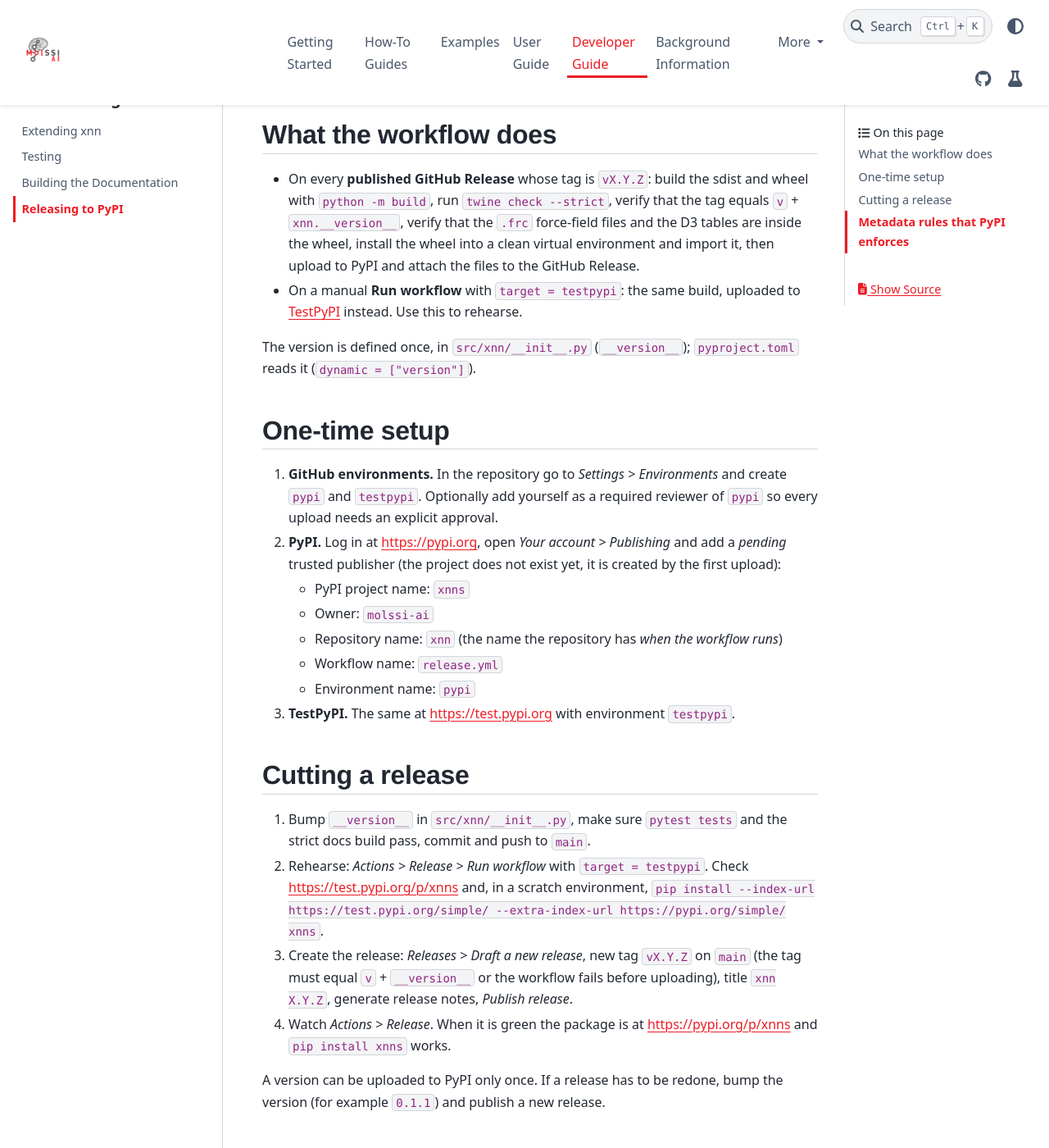
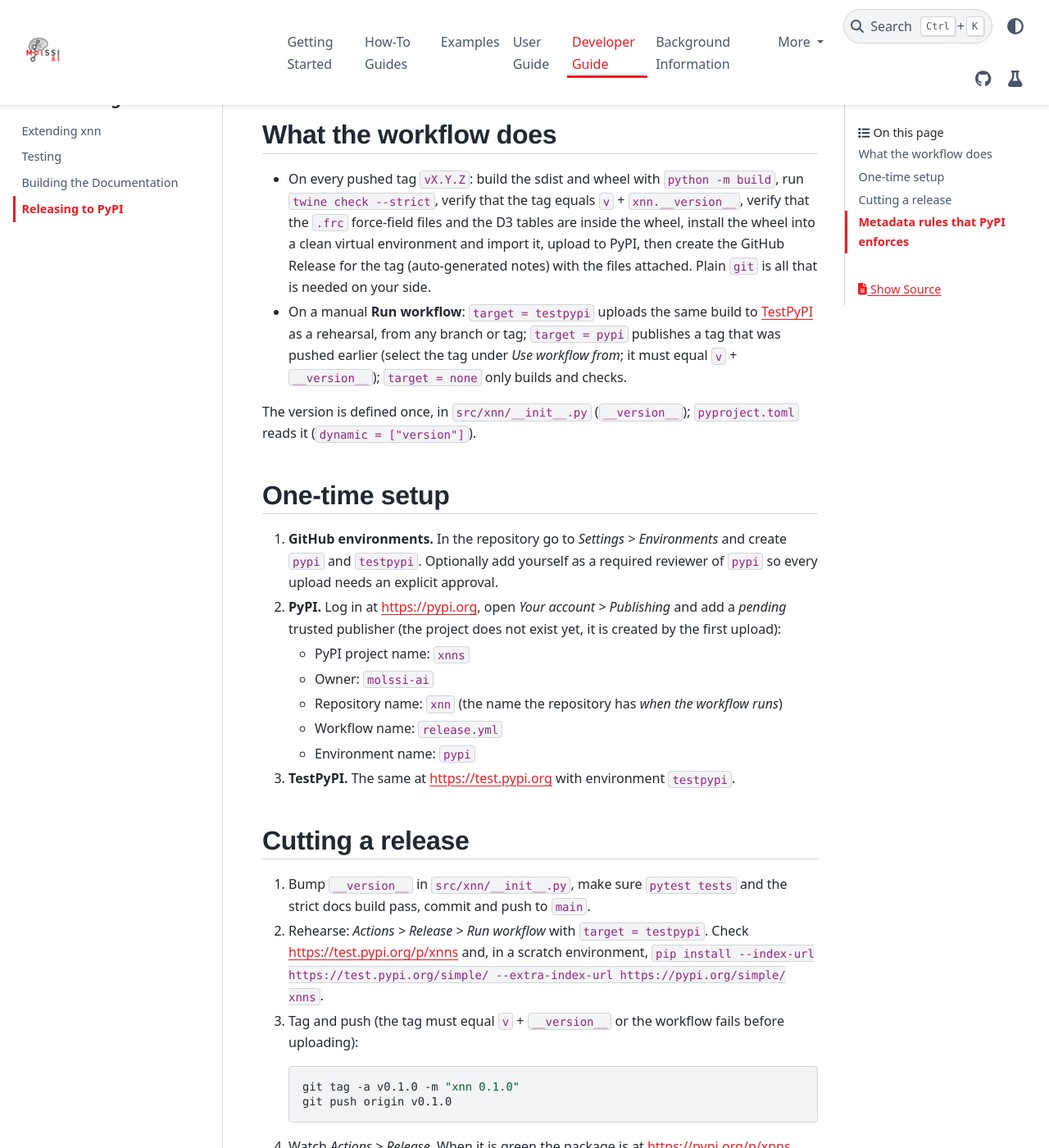
Before and after one commit to molssi-ai/xnn, a Sphinx documentation site: the page built from docs/developer_guide/releasing.rst, in a window 1280 px wide and 1400 px high, scrolled down 334 px. Shown: the whole window at 82% size. Built offline with Sphinx 7.4.7 and the PyData theme 0.15.4, drawn with Linux system fonts in a browser that asks for light colours; pages that are not in the unit, such as notebooks, are missing from menus; some of the changed text lies outside the part shown.

Commit message:
allow workflow release

```diff
--- a/docs/developer_guide/releasing.rst
+++ b/docs/developer_guide/releasing.rst
@@ -13,15 +13,18 @@ anywhere.
 
 What the workflow does
 ======================
-* On every **published GitHub Release** whose tag is ``vX.Y.Z``: build the
-  sdist and wheel with ``python -m build``, run ``twine check --strict``,
-  verify that the tag equals ``v`` + ``xnn.__version__``, verify that the
-  ``.frc`` force-field files and the D3 tables are inside the wheel, install
-  the wheel into a clean virtual environment and import it, then upload to
-  PyPI and attach the files to the GitHub Release.
-* On a manual **Run workflow** with ``target = testpypi``: the same build,
-  uploaded to `TestPyPI <https://test.pypi.org/p/xnns>`_ instead. Use this to
-  rehearse.
+* On every pushed tag ``vX.Y.Z``: build the sdist and wheel with
+  ``python -m build``, run ``twine check --strict``, verify that the tag
+  equals ``v`` + ``xnn.__version__``, verify that the ``.frc`` force-field
+  files and the D3 tables are inside the wheel, install the wheel into a
+  clean virtual environment and import it, upload to PyPI, then create the
+  GitHub Release for the tag (auto-generated notes) with the files attached.
+  Plain ``git`` is all that is needed on your side.
+* On a manual **Run workflow**: ``target = testpypi`` uploads the same build
+  to `TestPyPI <https://test.pypi.org/p/xnns>`_ as a rehearsal, from any
+  branch or tag; ``target = pypi`` publishes a tag that was pushed earlier
+  (select the tag under *Use workflow from*; it must equal ``v`` +
+  ``__version__``); ``target = none`` only builds and checks.
 
 The version is defined once, in ``src/xnn/__init__.py`` (``__version__``);
 ``pyproject.toml`` reads it (``dynamic = ["version"]``).
@@ -52,12 +55,17 @@ Cutting a release
    Check https://test.pypi.org/p/xnns and, in a scratch environment,
    ``pip install --index-url https://test.pypi.org/simple/ --extra-index-url
    https://pypi.org/simple/ xnns``.
-3. Create the release: *Releases > Draft a new release*, new tag ``vX.Y.Z``
-   on ``main`` (the tag must equal ``v`` + ``__version__`` or the workflow
-   fails before uploading), title ``xnn X.Y.Z``, generate release notes,
-   *Publish release*.
+3. Tag and push (the tag must equal ``v`` + ``__version__`` or the workflow
+   fails before uploading):
+
+   .. code-block:: bash
+
+      git tag -a v0.1.0 -m "xnn 0.1.0"
+      git push origin v0.1.0
+
 4. Watch *Actions > Release*. When it is green the package is at
-   https://pypi.org/p/xnns and ``pip install xnns`` works.
+   https://pypi.org/p/xnns, ``pip install xnns`` works, and the GitHub
+   Release for the tag exists with the sdist and wheel attached.
 
 A version can be uploaded to PyPI only once. If a release has to be redone,
 bump the version (for example ``0.1.1``) and publish a new release.
```
Also changed, not shown: 1 other file.
